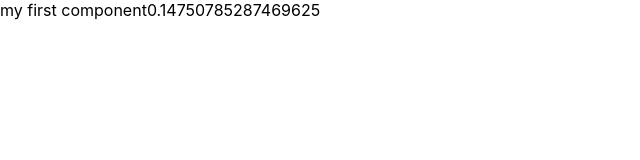
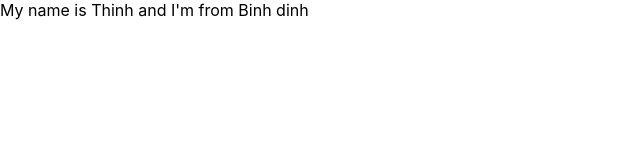
Before and after one commit to sjsjsmsmsj/test-demo-react, a React (Create React App) app: page / in a window 1280 px wide. Shown: the top 160 px of the page, without its empty margins (0-640 px from the left). Built offline with nearby package versions, Linux system fonts and the light colour scheme.

Commit message:
add state

```diff
--- a/src/App.js
+++ b/src/App.js
@@ -3,27 +3,42 @@
 import { useDispatch, useSelector } from 'react-redux';
 import { increaseCounter, decreaseCounter } from './redux/action/counterAction';
 import MyComponent from './components/MyComponent';
+import React from 'react'
 
-const App = () => {
-  const count = useSelector(state => state.counter.count);
-  const dispatch = useDispatch();
-
-  return (
-    <div>
+class App extends React.Component {
+  render() {
+    return (
       <MyComponent></MyComponent>
-    </div>
-    // <div className="App">
-    //   <header className="App-header">
-    //     <img src={logo} className="App-logo" alt="logo" />
-    //     <p>
-    //       Hello world
-    //     </p>
-    //     <div>Count = {count}</div>
-    //     <button onClick={() => dispatch(increaseCounter())}>Increase</button>
-    //     <button onClick={() => dispatch(decreaseCounter())}>Decrease</button>
-    //   </header>
-    // </div>
-  );
+    );
+  }
 }
 
+// const App = () => {
+//   return (
+//     <div>
+//       <MyComponent></MyComponent>
+//     </div>
+//   );
+// }
+
+// const App = () => {
+//   const count = useSelector(state => state.counter.count);
+//   const dispatch = useDispatch();
+
+//   return (
+
+//     // <div className="App">
+//     //   <header className="App-header">
+//     //     <img src={logo} className="App-logo" alt="logo" />
+//     //     <p>
+//     //       Hello world
+//     //     </p>
+//     //     <div>Count = {count}</div>
+//     //     <button onClick={() => dispatch(increaseCounter())}>Increase</button>
+//     //     <button onClick={() => dispatch(decreaseCounter())}>Decrease</button>
+//     //   </header>
+//     // </div>
+//   );
+// }
+
 export default App;
--- a/src/components/MyComponent.js
+++ b/src/components/MyComponent.js
@@ -1,12 +1,17 @@
 import React from 'react'
 
 class MyComponent extends React.Component {
+    state = {
+        name: 'Thinh',
+        address: 'Binh dinh',
+        age: 20
+    };
+
     // JSX
     render() {
         return (
             <div>
-                my first component
-                { Math.random() }
+                My name is {this.state.name} and I'm from { this.state.address }
             </div>
         );
     }
```
